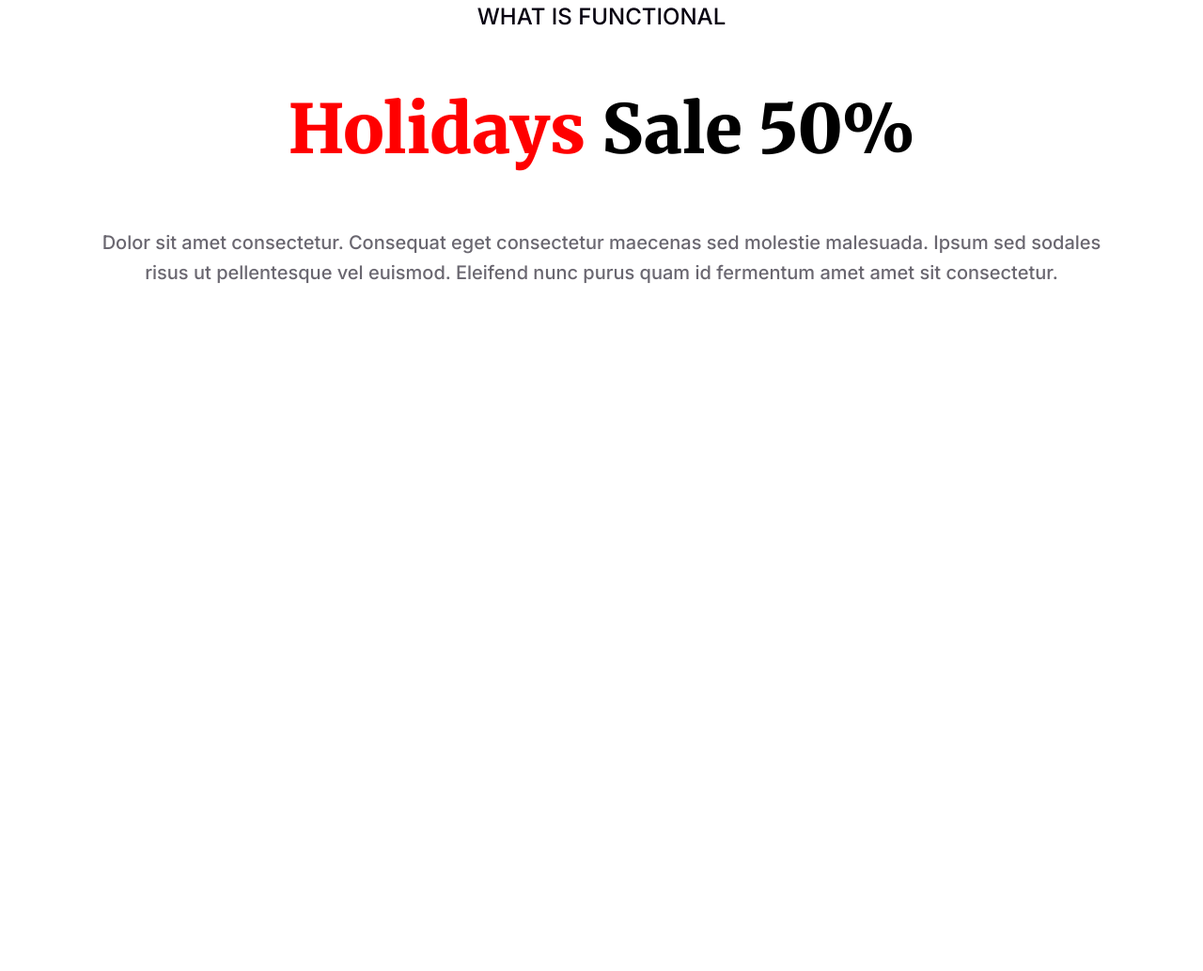
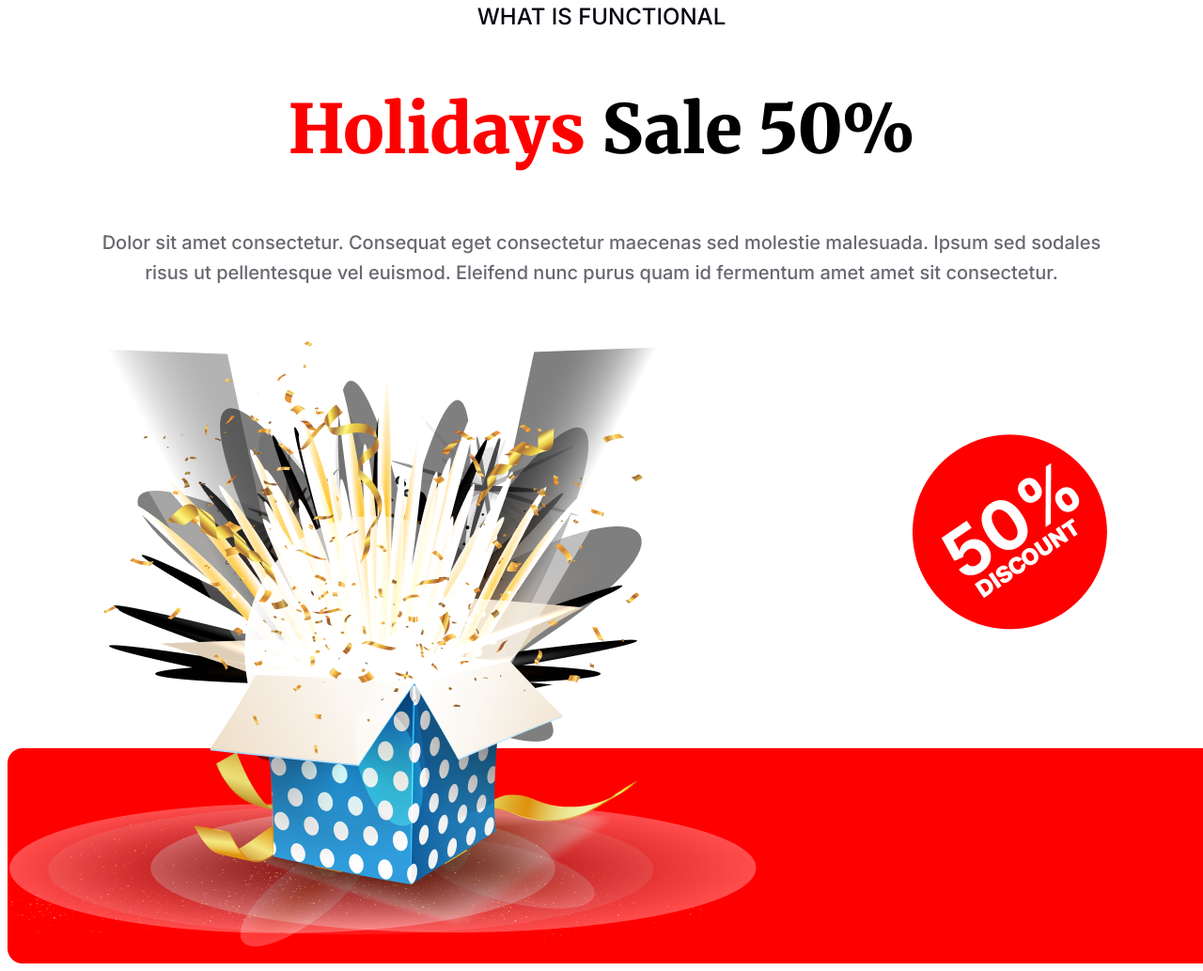
Before and after one commit to fahimfiroz42/happy-new-year, a plain HTML site: page index.html in a window 1280 px wide. Shown: the part 3564-4597 px from the top of the page at 94% size. Before the commit the page ends 3870 px from the top, so only its background shows below. Drawn offline with Linux system fonts and the light colour scheme.

Commit message:
done holiday section

```diff
--- a/index.html
+++ b/index.html
@@ -93,7 +93,16 @@
     </div>
 
 </section>
-
+<section class="holiday-img">
+<div class="holiday-img-container">
+  <div class="holiday-box">
+  <img src="/images/Group 75.png" alt="">
+   </div>
+  <div class="holiday-box2">
+   <img src="/images/Group 44.png" alt="">
+  </div>
+</div>
+</section>
 </main>
 <footer>
 
--- a/style.css
+++ b/style.css
@@ -265,3 +265,22 @@ height: 255px;
     margin: auto;
     margin-top:100px ;
 }
+.holiday-img{
+    width: 1320px;
+height: 662.07px;
+margin: auto;
+margin-top: 100px;
+background-image: url(images/Rectangle\ 2.png);
+background-position: bottom;
+background-repeat: no-repeat;
+}
+.holiday-img-container{
+    display: flex;
+    justify-content: space-between;
+}
+.holiday-box2{
+    padding-top: 50px;
+    padding-right: 100px;
+
+
+}
```
